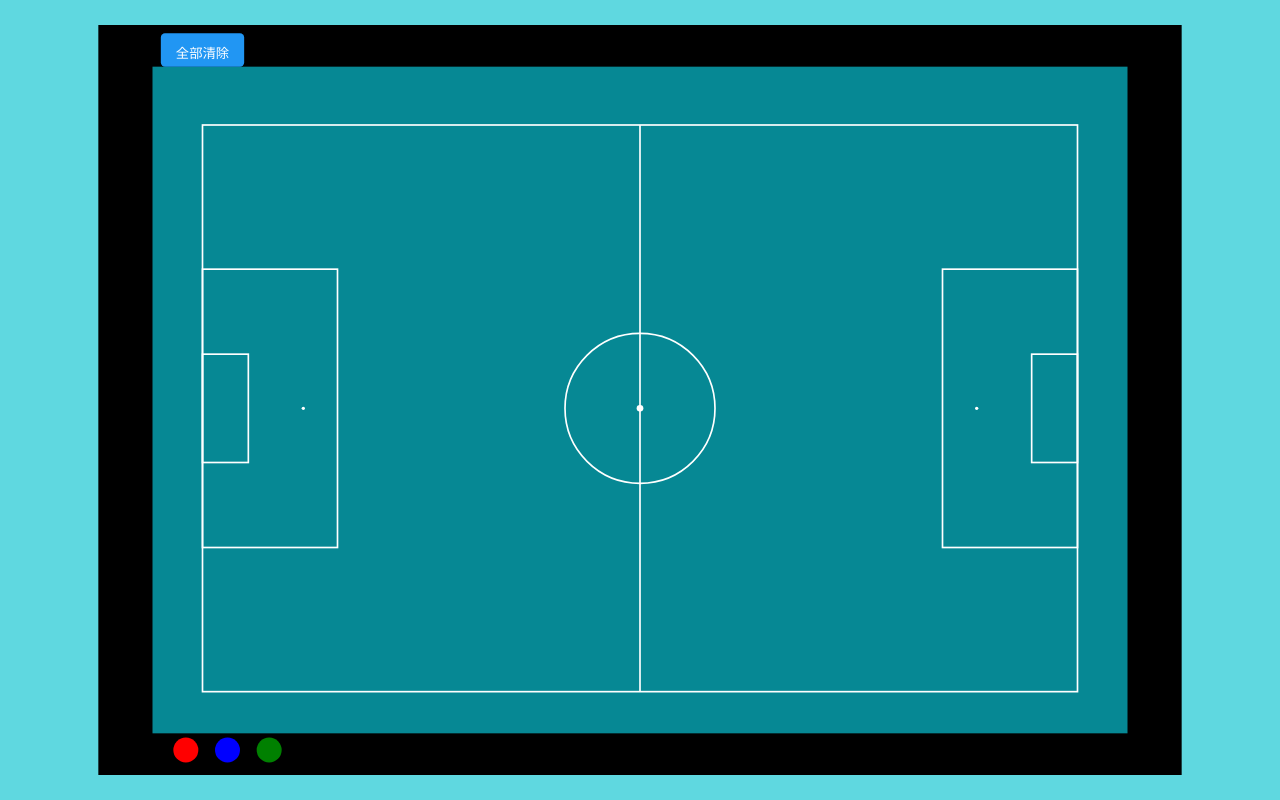
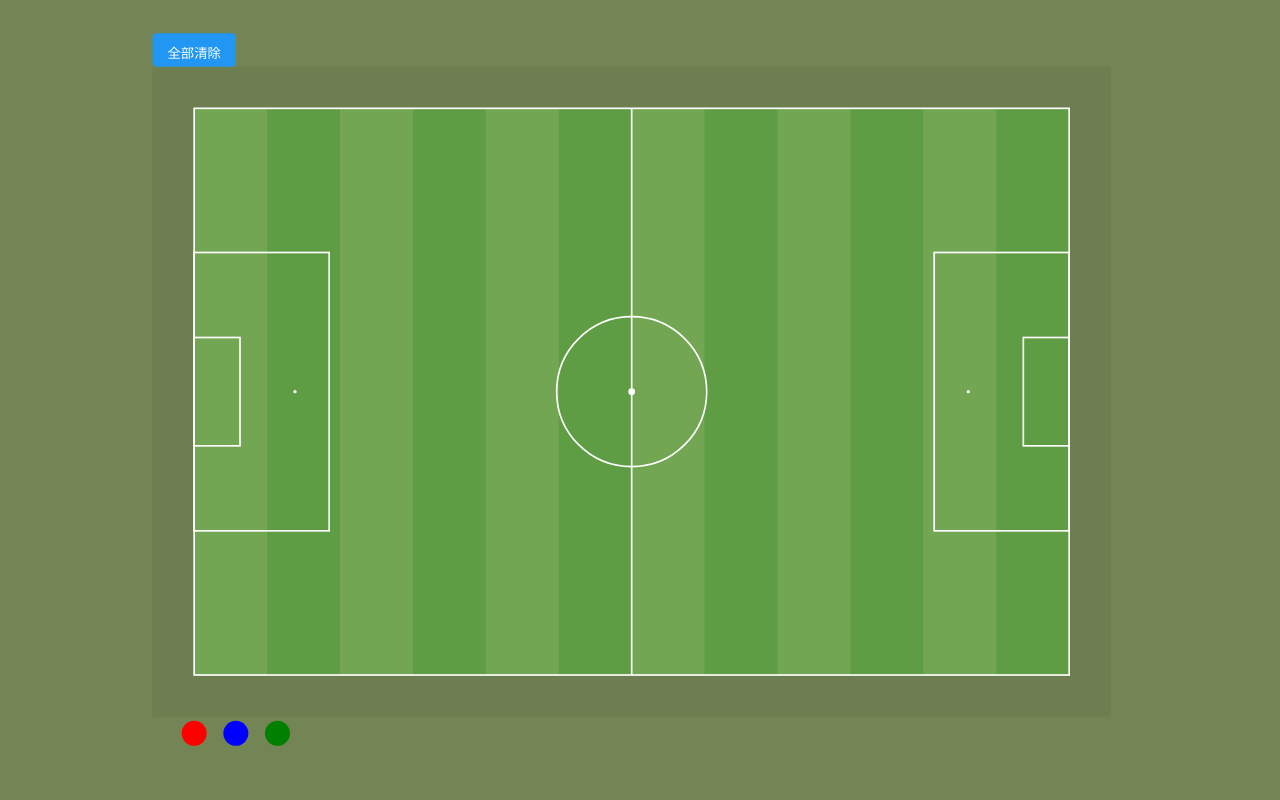
Before and after one commit to CJ-cooper6/StrideTactix, a Vue app in the folder frontend/: page / in a window 1280 px wide. Built offline with nearby package versions, Linux system fonts and the light colour scheme.

Commit message:
更新ui

```diff
--- a/frontend/src/assets/style/main.css
+++ b/frontend/src/assets/style/main.css
@@ -1,11 +1,9 @@
 :root {
-  --primary-brand-color-lightened-3: #068894;
-  --primary-brand-color-lightened-2: #99e4e5;
-  --primary-brand-color-lightened-1: #5fd8e0;
-  --primary-color: #389e0d;
-  --primary-brand-color-darkened-1: #378f95;
-  --primary-brand-color-darkened-2: #068894;
-  --primary-brand-color-darkened-3: #065e64;
+  --primary-color: #5E9D44;
+  --primary-brand-color-lightened-3: rgb(115, 133, 84);;
+  --primary-brand-color-lightened-2: #6d7e50;
+  --primary-brand-color-lightened-1: #99f2c8;
+
 }
 
 #app {
@@ -13,7 +11,7 @@
   height: 100%;
   margin: 0;
   position: relative;
-  background-color: var(--primary-brand-color-lightened-1);
+  background: var(--primary-brand-color-lightened-3);
   overflow: auto;
 }
 
--- a/frontend/src/components/Field.vue
+++ b/frontend/src/components/Field.vue
@@ -5,15 +5,24 @@
 
       preserveAspectRatio="xMidYMid meet"
     >
-     <!-- 背景一 -->
-     <rect width="1300" height="900" fill="var(--primary-brand-color-lightened-5)" />
+    <!-- 背景一 -->
+    <rect width="1280" height="880" fill="none" />
      <!-- 背景二 -->
-     <rect width="1170" height="800" transform="translate(65, 50)" fill="var(--primary-brand-color-lightened-3)" />
+     <rect width="1150" height="780" transform="translate(65, 50)" fill="var(--primary-brand-color-lightened-2)" />
 
      <!-- 球场 -->
-     <g transform="translate(125, 120)">
+     <g transform="translate(115, 100)">
       <!-- 场地元素 -->
-      <rect x="0" y="0" width="1050" height="680" fill="var(--primary-brand-color-lightened-3)" />
+      <rect x="0" y="0" width="1050" height="680" fill="var(--primary-color)" />
+      <!-- 草坪纹理 -->
+      <path d="M0 0 H87.5 V680 H0 V0
+        M175 0 H262.5 V680 H175 V0
+        M350 0 H437.5 V680 H350 V0
+        M525 0 H612.5 V680 H525 V0
+        M700 0 H787.5 V680 H700 V0
+        M875 0 H962.5 V680 H875 V0
+        M1050 0 H1050 V680 H1050 V0"
+        fill="#72A653" stroke="none" stroke-linecap="square" />
       <!-- 白线 -->
       <rect x="0" y="0" width="1050" height="680" fill="none" stroke="white" stroke-width="2" />
       <!-- 中线 -->
@@ -44,13 +53,13 @@
     </g>
 
     <!-- 操作按钮 -->
-    <g id="control-buttons" transform="translate(75, 10)"@click="clear">
+    <g id="control-buttons" transform="translate(65, 10)"@click="clear">
       <rect width="100" height="40" rx="5" fill="#2196F3"/>
-      <text x="50" y="25" text-anchor="middle" fill="white" dominant-baseline="middle">全部清除</text>
+      <text x="50" y="25" text-anchor="middle" fill="white" dominant-baseline="middle" class="no-select">全部清除</text>
     </g>
 
     <!-- 工具面板 -->
-    <g id="tools-panel" transform="translate(65, 850)">
+    <g id="tools-panel" transform="translate(75, 830)">
       <ItemComponent
       v-for="item in toolItems"
         :item="item"
@@ -126,5 +135,9 @@ const clear = () => {
 #field {
   transition: all 0.5s ease;
   touch-action: none; /* 防止浏览器默认的触摸行为 */
+
+  .no-select {
+    user-select: none;
+  }
 }
 </style>
```
